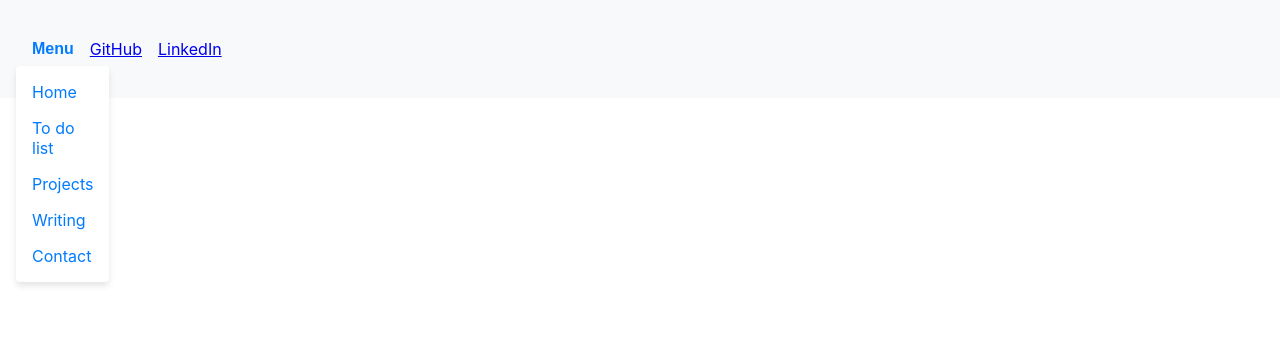
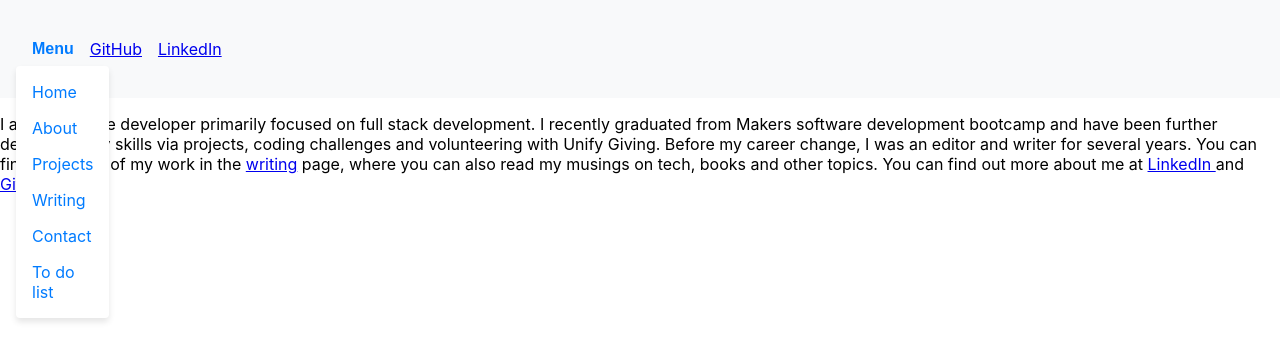
Before and after one commit to bookloversolmaz/django-website-react, a React (Create React App) app in the folder frontend/: page /about in a window 1280 px wide. Both pictures are taken after a click on the button "Menu". Shown: the top 360 px of the page. Built offline with nearby package versions, Linux system fonts and the light colour scheme.

Commit message:
creating about page

```diff
--- a/frontend/src/components/about/about.js
+++ b/frontend/src/components/about/about.js
@@ -0,0 +1,27 @@
+import React from 'react';
+import { Link } from 'react-router-dom';
+
+
+function About() {
+    return (
+      <div>
+        <p> I am a software developer primarily focused on full stack development. I recently graduated from Makers software development bootcamp
+            and have been further developing my skills via projects, coding challenges and volunteering with Unify Giving.
+            Before my career change, I was an editor and writer for several years. You can find examples of my work in the <Link to="/writing">writing</Link> page,
+            where you can also read my musings on tech, books and other topics. You can find out more about me at <a href="https://www.linkedin.com/in/solmaz-purser-853280115/" target="_blank" rel="noopener noreferrer">LinkedIn </a>
+            and <a href="https://github.com/bookloversolmaz"  target="_blank" rel="noopener noreferrer">GitHub</a>.
+
+        </p>
+      </div>
+  );
+};
+export default About;
+
+// I am a motivated and determined software developer who has recently graduated from Makers Academy. Prior to
+// Makers I worked as an editor
+// for six years across a range of subject areas where I honed my attention to detail, ability work to a
+// deadline and manage complex projects. I decided to make the change into tech as there is always something
+// to learn and I enjoy challenging myself.
+// I have experience working with the programming languages Ruby, JavaScript, Python and C.
+// I have familiar with the fundamentals of software development including object-oriented languages,
+// test-driven development, full stack development and GitHub. I have also completed edX’s CS50’s introduction to computer science.
--- a/frontend/src/components/app/App.js
+++ b/frontend/src/components/app/App.js
@@ -11,13 +11,15 @@ import Projects from '../projects/projects.js'
 import WritingLandingPage from '../writing/writinglandingpage.js'
 import PostDetail from "../writing/postdetail.js";
 import ContactPage from "../contact/contact.js";
-// Add about page
+import About from "../about/about.js"
+
 const App = () => {
   return (
     <div className="App">
       <Header />
         <Routes>
           <Route path="/" element={<Home />} />
+          <Route path="/about" element={<About />} />
           <Route path="/todo" element={<Todo />} />
           <Route path="/projects" element={<Projects />} />
           <Route path="/writing" element={<WritingLandingPage/>} />
--- a/frontend/src/components/contact/contact.js
+++ b/frontend/src/components/contact/contact.js
@@ -19,7 +19,8 @@ function ContactPage() {
     // The setFormData updates the formData state to reflect the new value of the field that was changed. This is done by spreading
     // the existing formData and updating the specific field based on its name.
     const handleChange = (event) => { // event represents all of the actions taken by the user
-        const { name, value } = event.target;   // event.target refers to the DOM element (html) that triggered the event i.e. the form field completed by user. the event.target is deconstructed to name of field, and value inputted.
+        const { name, value } = event.target;   // event.target refers to the DOM element (html) that triggered the
+        // event i.e. the form field completed by user. the event.target is deconstructed to name of field, and value inputted.
         setFormData({
             ...formData,
             [name]: value,
--- a/frontend/src/components/header/header.js
+++ b/frontend/src/components/header/header.js
@@ -25,10 +25,11 @@ function Header() {
                         {dropdownOpen && (
                             <ul className="dropdown-menu">
                                 <li><a href="/">Home</a></li>
-                                <li><a href="/todo">To do list</a></li>
+                                <li><a href="/about">About</a></li>
                                 <li><a href="/projects">Projects</a></li>
                                 <li><a href="/writing">Writing</a></li>
                                 <li><a href="/contact">Contact</a></li>
+                                <li><a href="/todo">To do list</a></li>
                             </ul>
                         )}
                     </li>
--- a/frontend/src/components/home/home.js
+++ b/frontend/src/components/home/home.js
@@ -13,11 +13,11 @@ function Home() {
       <div>
         <h1>Solmaz Purser</h1>
         <h2>Software developer and writer</h2>
-        <p>Passionate about all things technology</p>
-        <p><Link to="/todo">To do page</Link></p>
+        <p><Link to="/about">About</Link></p>
         <p><Link to="/projects">Projects</Link></p>
         <p><Link to="/writing">Writing</Link></p>
         <p><Link to="/contact">Contact</Link></p>
+        <p><Link to="/todo">To do page project</Link></p>
       </div>
   );
 };
```
Also changed, not shown: 1 other file (tests, documents, lock files or other folders).
